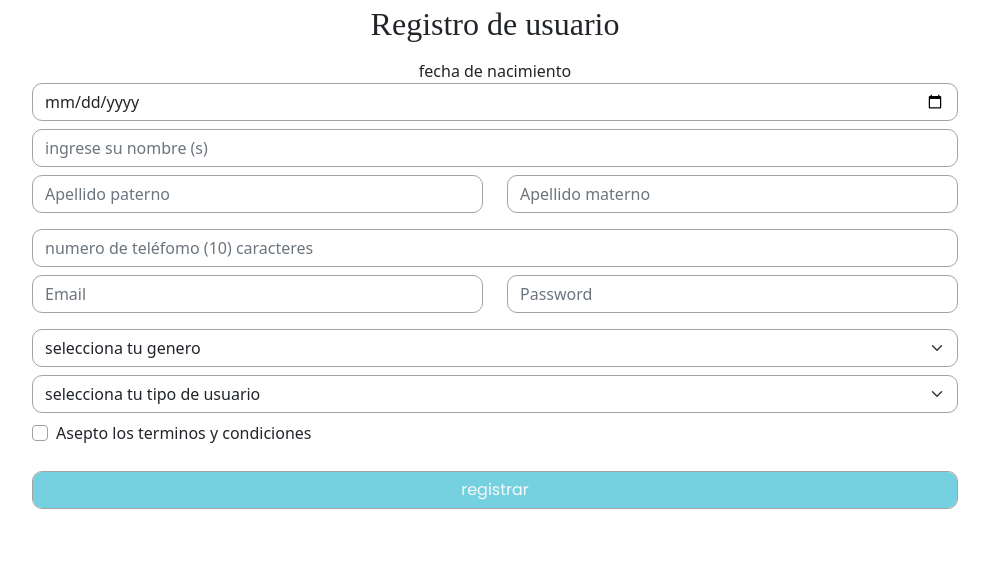
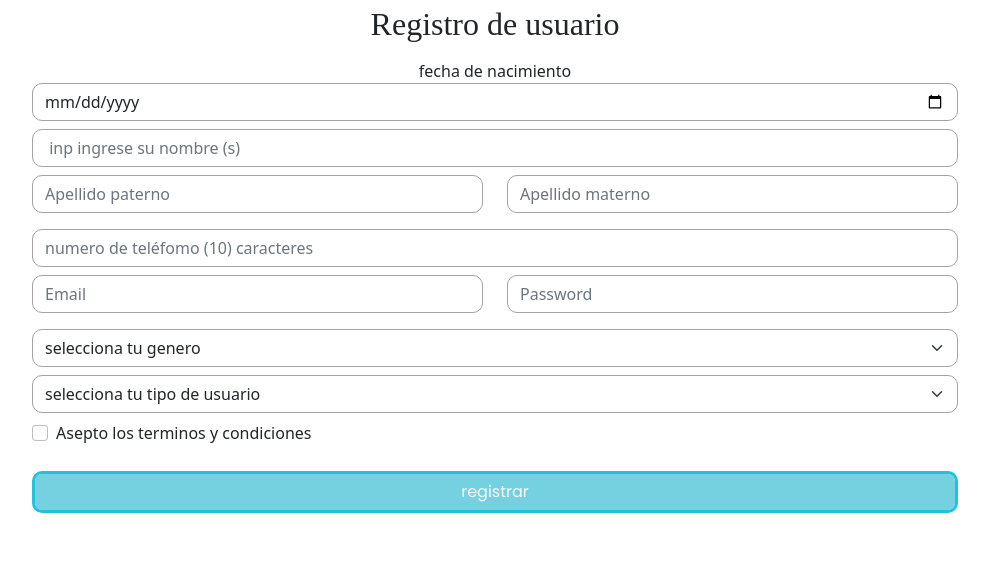
Before and after one commit to dvBelenMG/SystemAt, a PHP site: page /registro.php in a window 1280 px wide. Shown: the part 327-912 px from the top of the page, without its empty margins (145-1134 px from the left). Before the commit the page ends 836 px from the top, so only its background shows below. Run offline with PHP 8.4, Linux system fonts and the light colour scheme.

Commit message:
se cambiaron algunos estilos del registro

```diff
--- a/css/reg.css
+++ b/css/reg.css
@@ -3,15 +3,16 @@
 h2{
     font-family: Nanum Myeongjo semibold, erif;
 }
-.container .boton input{
-    border-color: 5px solid #23C1DB;
+.container .boton{
+    border-radius: 10px;
+    border: 3px solid #23C1DB;
     background-color: #75D1E0;
 
     font-family: poppins, erif;
 
 }
 
-.container input{
+.container .inp {
     border-radius: 10px;
     border: 1.5px solid #A4A2A2;
 }
--- a/registro.php
+++ b/registro.php
@@ -31,7 +31,7 @@
     <div class="row mt-2 justify-content-center align-items-center text-center">
     <label for="">fecha de nacimiento</label>
     <div class="col-sm-10 col-md-10 col-lg-10">
-        <input type="date" name="fechaNac" id="FechaNac" class="form-control">
+        <input type="date" name="fechaNac" id="FechaNac" class=" inp form-control">
     </div>
 
     </div>
@@ -39,7 +39,7 @@
     <div class="row mt-2 justify-content-center align-items-center">
 
     <div class="col-sm-10 col-md-10 col-lg-10">
-        <input type="text" name="nombre" id="Nombre" placeholder = "ingrese su nombre (s) " class="form-control">
+        <input type="text" name="nombre" id="Nombre" placeholder = " inp ingrese su nombre (s) " class="inp form-control">
     </div>
 
     </div>
@@ -48,11 +48,11 @@
     <div class="row mt-2  justify-content-center align-items-center">
 
     <div class="col-sm-10 col-md-5 col-lg-5 ">
-        <input type="text" name="ap" id="Ap" placeholder = "Apellido paterno" class="form-control mb-2">
+        <input type="text" name="ap" id="Ap" placeholder = "Apellido paterno" class=" inp form-control mb-2">
     </div>
 
     <div class="col-sm-10 col-md-5 col-lg-5">
-        <input type="text" name="am" id="Am" placeholder = "Apellido materno" class="form-control mb-2">
+        <input type="text" name="am" id="Am" placeholder = "Apellido materno" class=" inp form-control mb-2">
     </div>
 
     </div>
@@ -61,7 +61,7 @@
     <div class="row mt-2 justify-content-center align-items-center">
 
     <div class="col-sm-10 col-md-10 col-lg-10">
-        <input type="tel" name="tel" id="Tel" placeholder = "numero de teléfomo (10) caracteres" class="form-control">
+        <input type="tel" name="tel" id="Tel" placeholder = "numero de teléfomo (10) caracteres" class=" inp form-control">
     </div>
 
     </div>
@@ -70,11 +70,11 @@
     <div class="row mt-2  justify-content-center align-items-center">
 
     <div class="col-sm-10 col-md-5 col-lg-5 ">
-        <input type="Email" name="email" id="Email" placeholder = "Email" class="form-control mb-2">
+        <input type="Email" name="email" id="Email" placeholder = "Email" class=" inp form-control mb-2">
     </div>
 
     <div class="col-sm-10 col-md-5 col-lg-5">
-        <input type="password" name="pass" id="Pass" placeholder = "Password" class="form-control mb-2">
+        <input type="password" name="pass" id="Pass" placeholder = "Password" class=" inp form-control mb-2">
     </div>
 
     </div>
@@ -126,8 +126,8 @@
     <!--ingresar Telefono-->
     <div class="row mt-2 mb-4 justify-content-center">
             <div class="col-sm-10 col-md-10 col-lg-10">
-              <div class="boton">
-                <input type="submit" value="registrar" name="registrar" class=" form-control  mb-5 text-light">
+              <div class="">
+                <input type="submit" value="registrar" name="registrar" class="boton form-control  mb-5 text-light">
 
               </div>
             </div>
```
